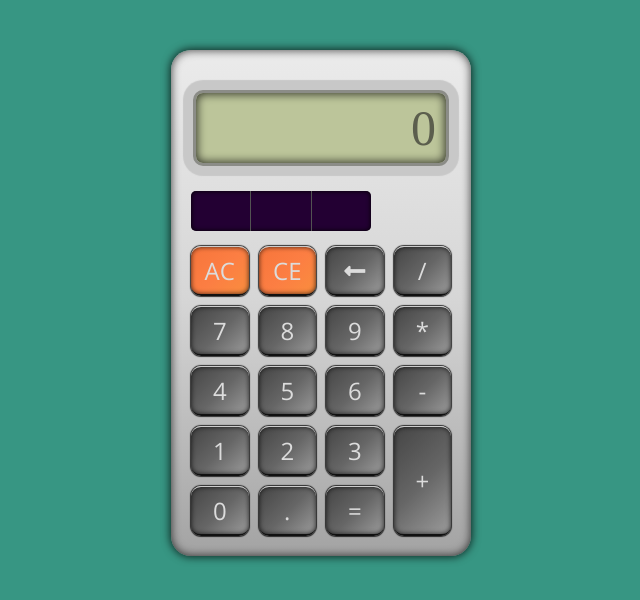
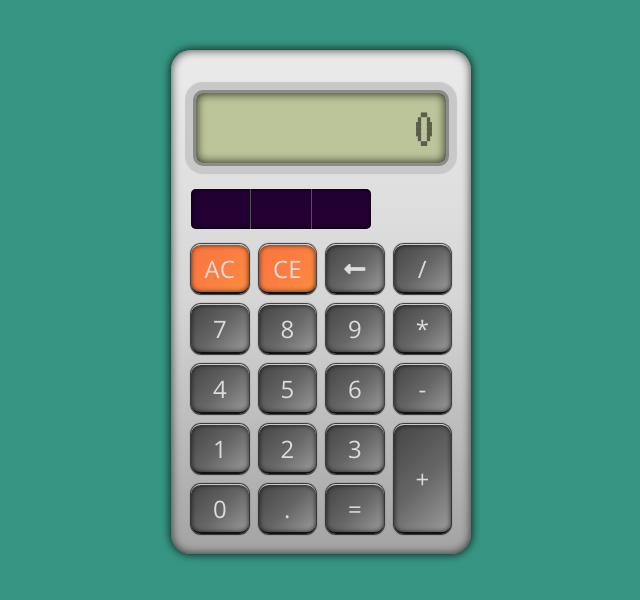
Before and after one commit to jarrodyellets/reactCalc, a React app: page / in a window 1280 px wide. Shown: the whole page, without its empty margins (319-959 px from the left). Built offline with nearby package versions, Linux system fonts and the light colour scheme; a web font is replaced by a local one.

Commit message:
Polished Functionality

```diff
--- a/public/css/style.css
+++ b/public/css/style.css
@@ -30,14 +30,14 @@ body {
 	justify-content: flex-end;
 	align-items: center;
 	padding-right: 10px;
-	font-size: 50px;
-	font-family: 'Atomic Age', cursive;
+	font-size: 60px;
+	font-family: 'VT323', monospace;
 	color: #5b5e4d;
 	border-radius: 10px;
 	border: 3px solid #8b8c87;
-	-webkit-box-shadow: inset 0px 0px 10px 1px rgba(0,0,0,0.75), 0px 0px 1px 10px rgba(200,200,200,1);
-	-moz-box-shadow: inset 0px 0px 10px 1px rgba(0,0,0,0.75), 0px 0px 1px 10px rgba(200,200,200,1);
-	box-shadow: inset 0px 0px 10px 1px rgba(0,0,0,0.75), 0px 0px 1px 10px rgba(200,200,200,1);
+	-webkit-box-shadow: inset 0px 0px 10px 1px rgba(0,0,0,0.75), 0px 0px 1px 8px rgba(200,200,200,1);
+	-moz-box-shadow: inset 0px 0px 10px 1px rgba(0,0,0,0.75), 0px 0px 1px 8px rgba(200,200,200,1);
+	box-shadow: inset 0px 0px 10px 1px rgba(0,0,0,0.75), 0px 0px 1px 8px rgba(200,200,200,1);
 }
 
 .panel {
@@ -46,7 +46,7 @@ body {
   height: 40px;
   background-color: #230033;
   display: flex;
-  margin: 25px 0 15px 20px;
+  margin: 23px 0 15px 20px;
   border-radius: 5px;
   -webkit-box-shadow: inset 0px 0px 5px 0px rgba(0,0,0,1);
 	-moz-box-shadow: inset 0px 0px 5px 0px rgba(0,0,0,1);
@@ -58,7 +58,7 @@ body {
   height: 100%;
 }
 
-#middle {
+.middle {
   border-right: 1px solid #525252;
   border-left: 1px solid #525252;
 }
--- a/src/components/buttonDisplay.js
+++ b/src/components/buttonDisplay.js
@@ -4,7 +4,11 @@ import Button from './button';
 const ButtonDisplay = (props) => {
 	const buttons = props.buttonData.map((button) => {
 		return (
-				<Button key={button.symbol} symbol={button.symbol} class={button.class} handleClick={props.handleClick} id={button.id} />
+				<Button key={button.symbol}
+								symbol={button.symbol}
+								class={button.class}
+								handleClick={props.handleClick}
+								id={button.id} />
 			)
 	})
 	return (
--- a/src/components/screen.js
+++ b/src/components/screen.js
@@ -2,7 +2,7 @@ import React from 'react';
 
 const Screen = (props) => {
 	return (
-			<div className="screen">{props.display}</div>
+			<div className="screen">{props.display == "Infinit" ? "ERROR" : props.display}</div>
 		)
 }
 
--- a/src/index.html
+++ b/src/index.html
@@ -4,7 +4,7 @@
 	<meta charset="utf-8">
 	<meta name="viewport" content="width=device-width, initial-scale=1.0">
 	<title>React Calculator</title>
-	<link href="https://fonts.googleapis.com/css?family=Open+Sans|Atomic+Age" rel="stylesheet">
+	<link href="https://fonts.googleapis.com/css?family=Open+Sans|VT323" rel="stylesheet">
 	<link rel="stylesheet" href="https://use.fontawesome.com/releases/v5.0.10/css/all.css" integrity="sha384-+d0P83n9kaQMCwj8F4RJB66tzIwOKmrdb46+porD/OvrJ+37WqIM7UoBtwHO6Nlg" crossorigin="anonymous">
 </head>
 <body>
--- a/src/index.js
+++ b/src/index.js
@@ -12,7 +12,8 @@ class App extends React.Component {
 		this.state = {
 			display: "0",
 			math: "",
-			number: true
+			number: true,
+			answer: false
 		}
 
 		this.handleClick = this.handleClick.bind(this);
@@ -21,18 +22,12 @@ class App extends React.Component {
 	}
 
 	handleClick(symbol, id){
-		const math = this.state.math;
-		console.log(math);
 		id == "function" ? this.setState((state) => ({
 			number: false,
-			math: state.math + symbol,
-			display: ""
+			math: !isNaN(state.math.slice(-1)) ? state.math + symbol : state.math.slice(0, -1) + symbol,
+			display: state.display
 		})) : null;
-		id == "number" ? this.setState((state) => ({
-			number: true
-		}), () => {
-			this.changeCalc(symbol);
-		}): null;
+		id == "number" ? this.changeCalc(symbol) : null;
 		id == "decimal" && this.state.display.indexOf(".") === -1 ? this.changeCalc(symbol) : null;
 		id == "clear" ? this.setState({
 			display: "0",
@@ -42,23 +37,25 @@ class App extends React.Component {
 			display: state.display.length > 1 ? state.display.substring(0, state.display.length - 1) : "0",
 			math: state.math.substring(0, state.math.length - 1)
 		})): null;
-		id == "equals" ? this.solve(math) : null;
+		id == "equals" ? this.solve(this.state.math) : null;
 	}
 
 	solve(string){
 		const answer = eval(string).toString();
 		this.setState((state) => ({
-			display: answer,
-			math: "",
-			number: false
+			display: answer.substring(0, 9),
+			math: answer.substring(0, 9),
+			answer: true
 		}))
 	}
 
 	changeCalc(symbol){
-		this.state.display.length < 7 ?
+		this.state.display.length < 9 || this.state.answer ?
 		this.setState((state) => ({
-			display: state.display == "0" || !state.number ? symbol : state.display + symbol,
-			math: state.math + symbol
+			display: state.display == "0" || !state.number || state.answer ? symbol : state.display + symbol,
+			math: state.answer && state.number ? symbol : state.math + symbol,
+			number: true,
+			answer: false
 		})): null
 
 	}
@@ -69,7 +66,7 @@ class App extends React.Component {
 					<Screen display={this.state.display} />
 					<div className="panel">
 				    <div className="solar"></div>
-				    <div className="solar" id="middle"></div>
+				    <div className="solar middle"></div>
 				    <div className="solar"></div>
 				  </div>
 				  <ButtonDisplay buttonData={buttonData} handleClick={this.handleClick} />
```
